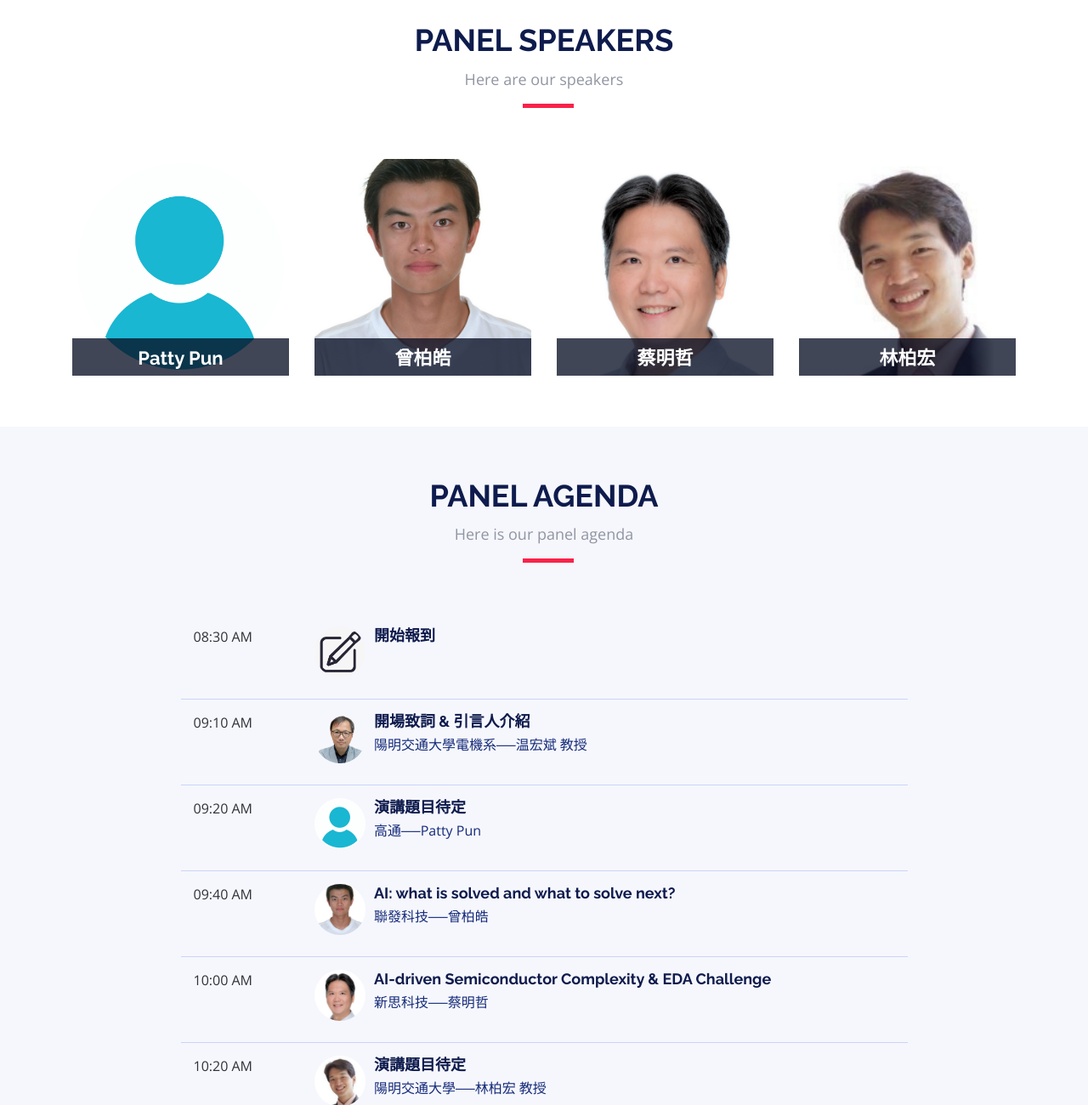
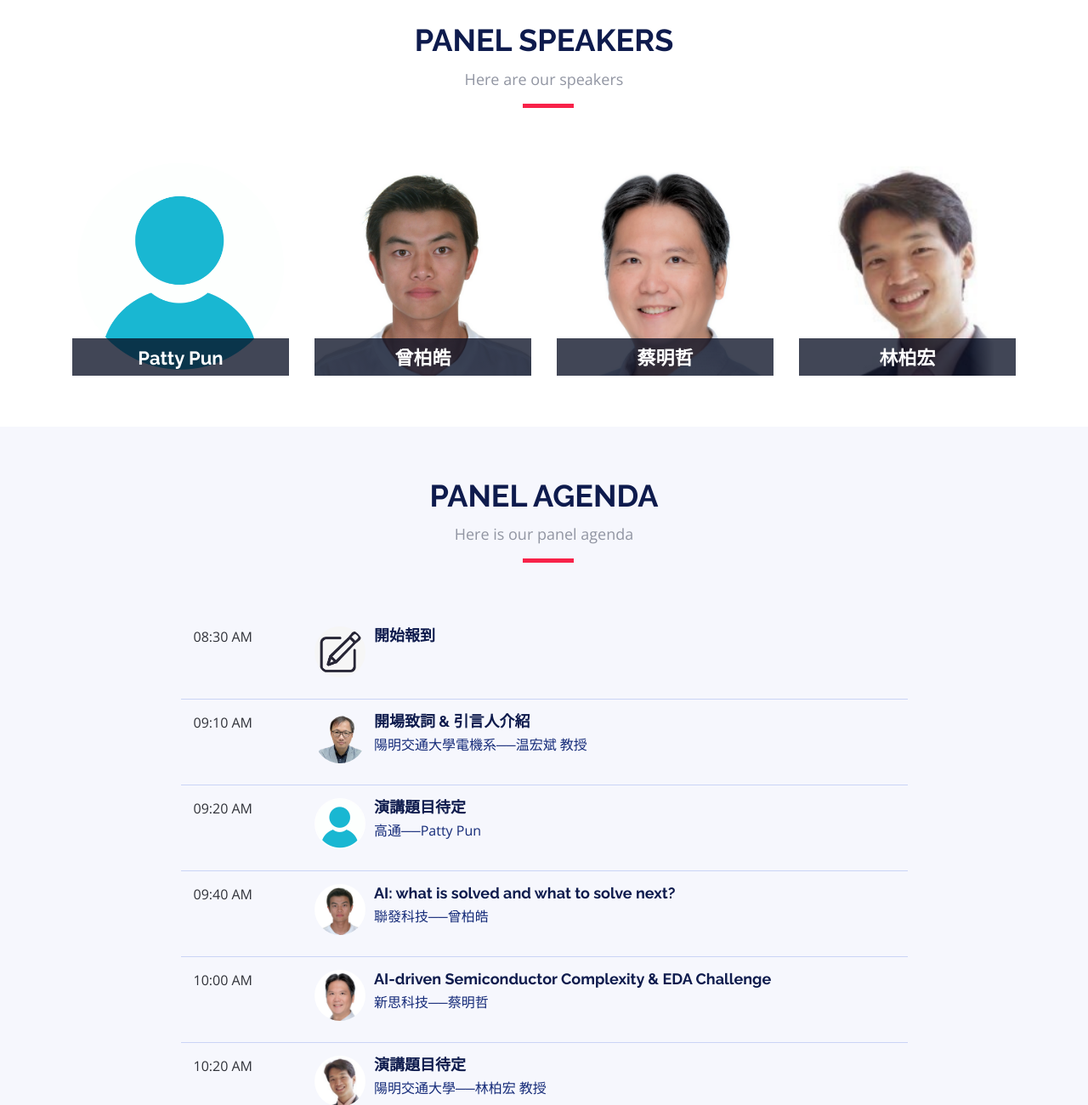
Before and after one commit to VTTF/2026, a plain HTML site: page index.html in a window 1280 px wide. Shown: the part 1533-2833 px from the top of the page at 85% size. Drawn offline with nearby package versions, Linux system fonts and the light colour scheme.

Commit message:
Leave headroom in Anti Tseng's speaker photo
Co-Authored-By: Claude Sonnet 5.5 <noreply@anthropic.com>

```diff
--- a/index.html
+++ b/index.html
@@ -165,7 +165,7 @@
           </div>
           <div class="col-lg-3 col-md-6">
             <div class="speaker">
-              <img src="img/speakers/曾柏皓.png" alt="曾柏皓" class="img-fluid">
+              <img src="img/speakers/曾柏皓-v2.png" alt="曾柏皓" class="img-fluid">
               <div class="details">
                 <h3><a>曾柏皓</a></h3>
                 <p>MediaTek</p>
@@ -301,7 +301,7 @@
               <div class="col-md-2"><time>09:40 AM</time></div>
               <div class="col-md-10">
                 <div class="speaker">
-                  <img src="img/speakers/曾柏皓.png" alt="曾柏皓">
+                  <img src="img/speakers/曾柏皓-v2.png" alt="曾柏皓">
                 </div>
                 <h4>AI: what is solved and what to solve next?</h4>
                 <p>聯發科技──曾柏皓</p>
```
Also changed, not shown: img/speakers/曾柏皓-v2.png (added), img/speakers/曾柏皓.png (deleted).
